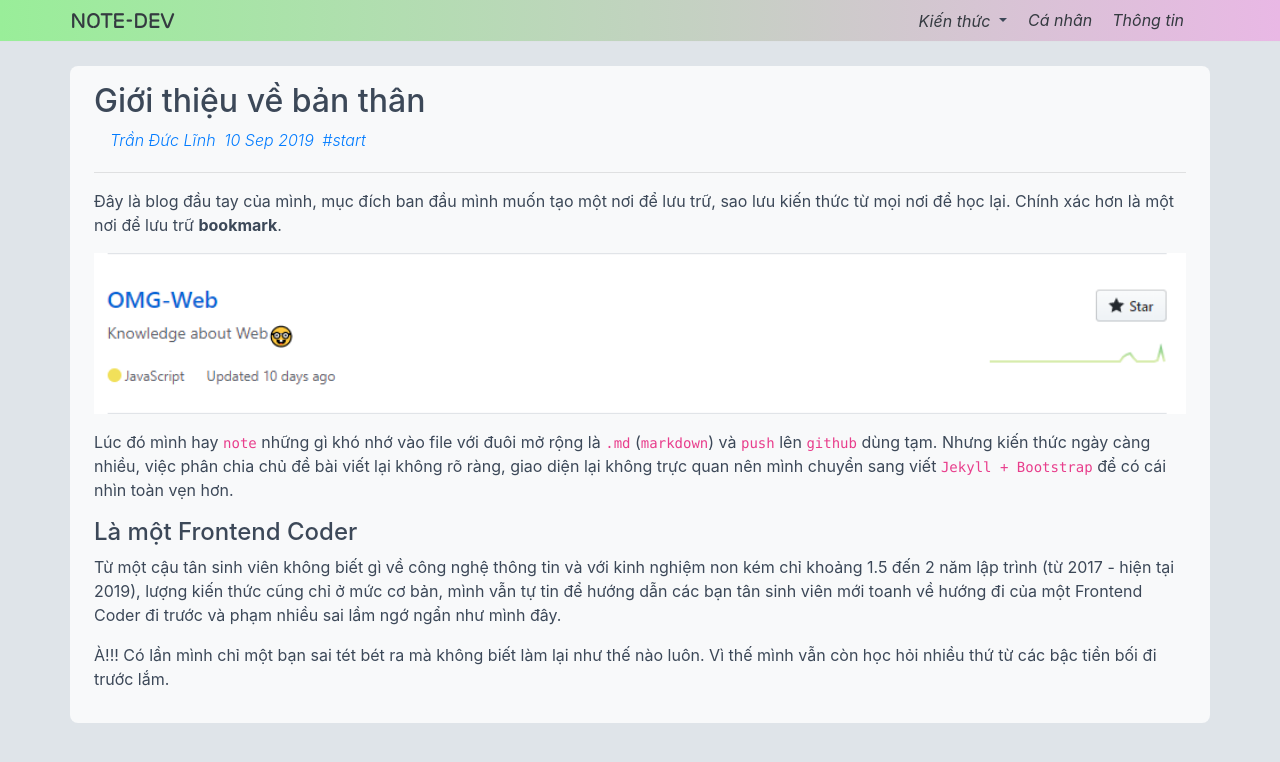
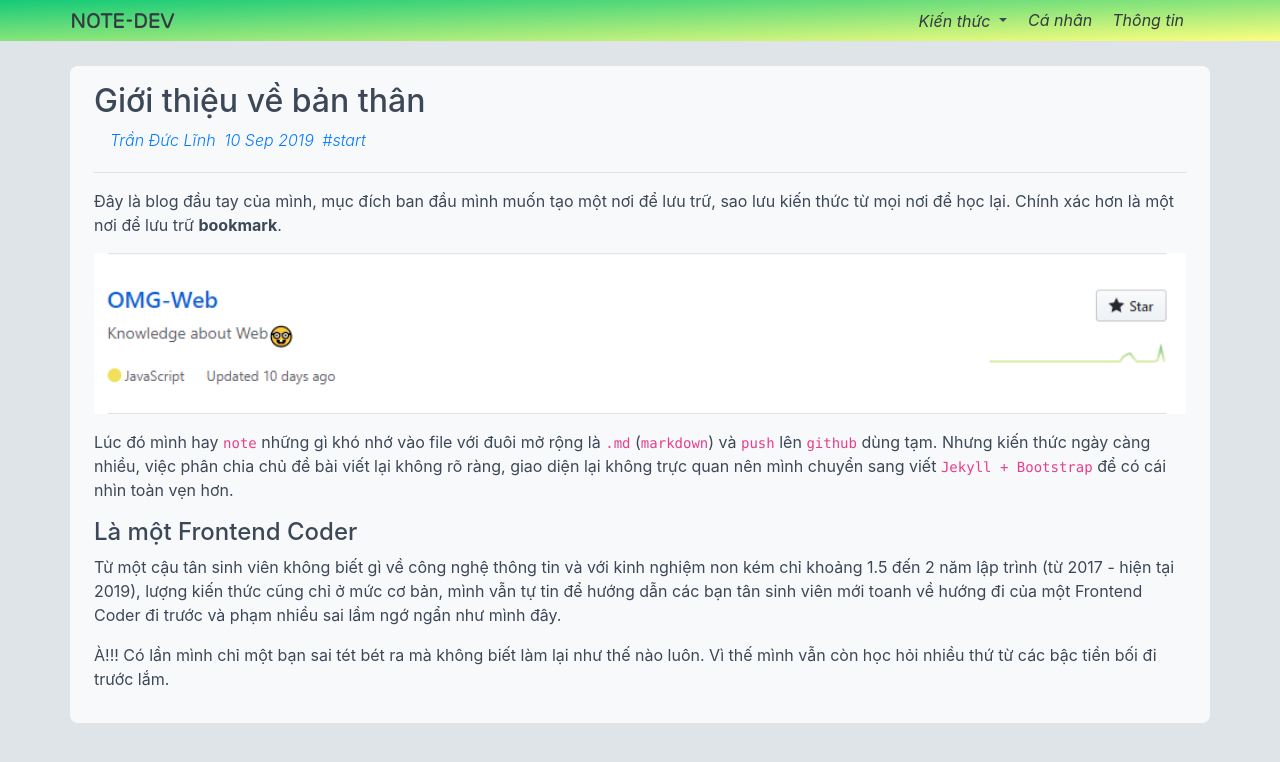
Before and after one commit to tranduclinh197/tranduclinh197.github.io, a Jekyll site: the page built from _posts/change_file/2019-09-11-welcome.md, in a window 1280 px wide. Shown: the top 762 px of the page. Built offline with Jekyll 4.4.1, drawn with Linux system fonts in a browser that asks for light colours.

Commit message:
updateColor-Header

```diff
--- a/_layouts/profile.html
+++ b/_layouts/profile.html
@@ -141,7 +137,7 @@ title: Cá nhân
                                                 <p><strong>Other: </strong>Git command, git work-follow</p>
                                                 <hr/>
                                                 <h4>INTERESTS</h4>
-                                                <p>- to go fishing, listening to music(Dance, Guitar, Country)</p>
+                                                <p>- to go fishing, listening to music (Dance, Guitar, Country)...</p>
                                                 <hr/>
                                                 <h4>ADDITIONAL INFORMATION</h4>
                                                 <p>- Feeling self-motivated, energetic, need to learn to develop high self</p>
--- a/assets/scss/_header.scss
+++ b/assets/scss/_header.scss
@@ -24,7 +24,7 @@
 }
 
 header, footer {
-  background: linear-gradient(to right, #99ee99, #e9b8e5);
+  background: linear-gradient(to bottom right, #14ca78, #ffff7e);
   // background: -webkit-linear-gradient(to left, #fff, #fff);
   // background: -moz-linear-gradient(to left, #fff, #fff);
   // background: -o-linear-gradient(to left, #fff, #fff);
```
Also changed, not shown: other parts of _layouts/profile.html (+0 -4 lines), _posts/change_file/2019-09-26-thu-thuat-css-p1.md (line endings or trailing spaces), assets/css/style.css, 1 other file.
